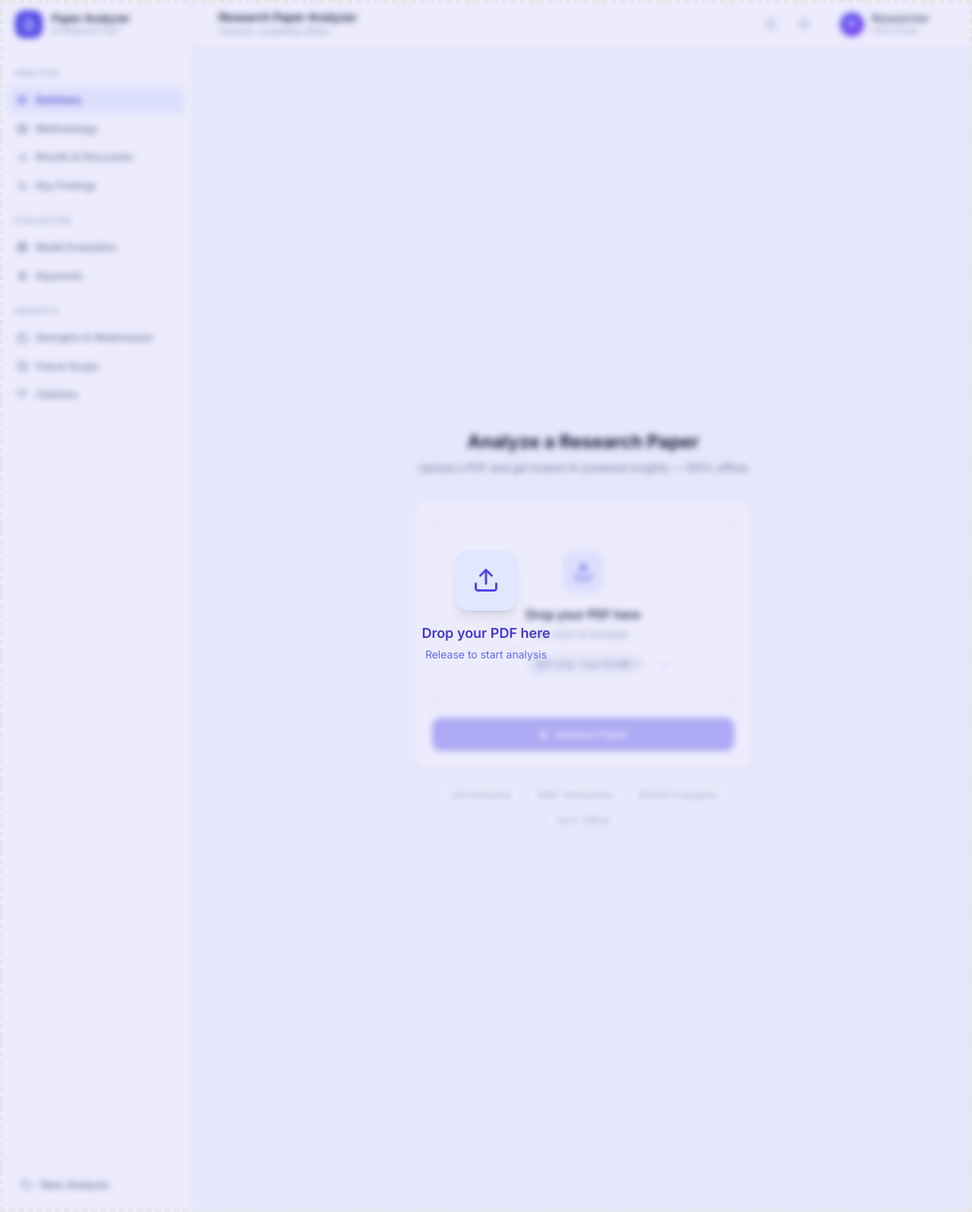
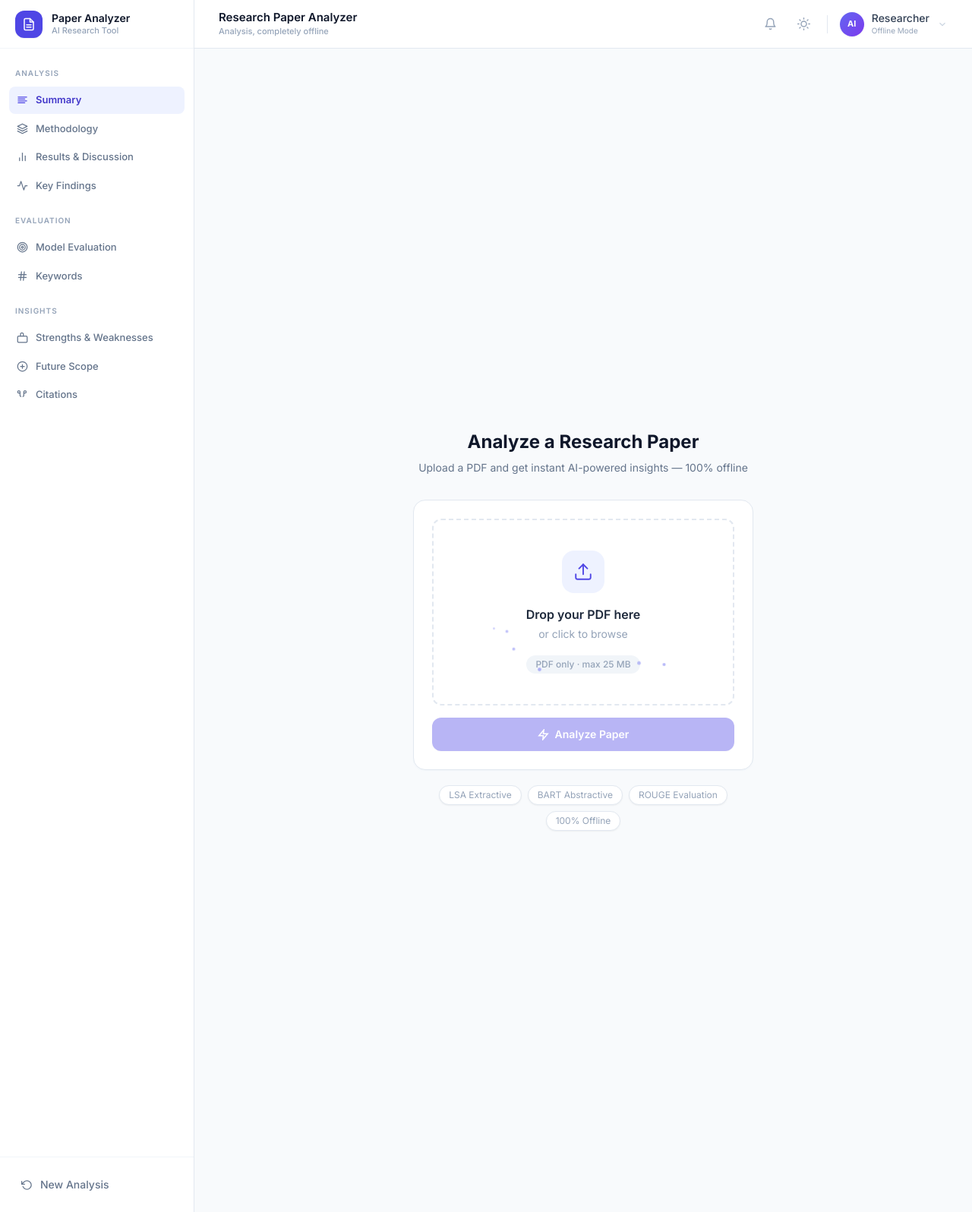
Before and after one commit to chaitanya24111-alt/research-paper-analyzer, a Flask app: page / in a window 1280 px wide. Shown: the whole page at 76% size. Run offline with Flask 3, Linux system fonts and the light colour scheme; some libraries are stand-ins or nearby versions.

Commit message:
Fix: [hidden] overridden by Tailwind flex class — add !important
Tailwind's generated .flex { display: flex } has higher cascade
priority than preflight's [hidden] { display: none }, causing the
drag overlay and stateAnalyzing section to render on top of the
upload zone. Adding !important to [hidden] in our CSS restores
correct JS toggle behaviour.

Co-Authored-By: Claude Sonnet 4.6 <noreply@anthropic.com>

```diff
--- a/static/css/style.css
+++ b/static/css/style.css
@@ -3,6 +3,11 @@
    Handles: JS-toggled classes, animations, dynamic content,
    components Tailwind can't generate at runtime.
    ============================================================= */
+
+/* Tailwind utility classes (e.g. flex, block) override the
+   browser's [hidden] display:none. This rule restores correct
+   behaviour so JS can safely toggle .hidden on any element. */
+[hidden] { display: none !important; }
 
 /* ── Reading progress bar ─────────────────────────────────── */
 .reading-progress {
```
